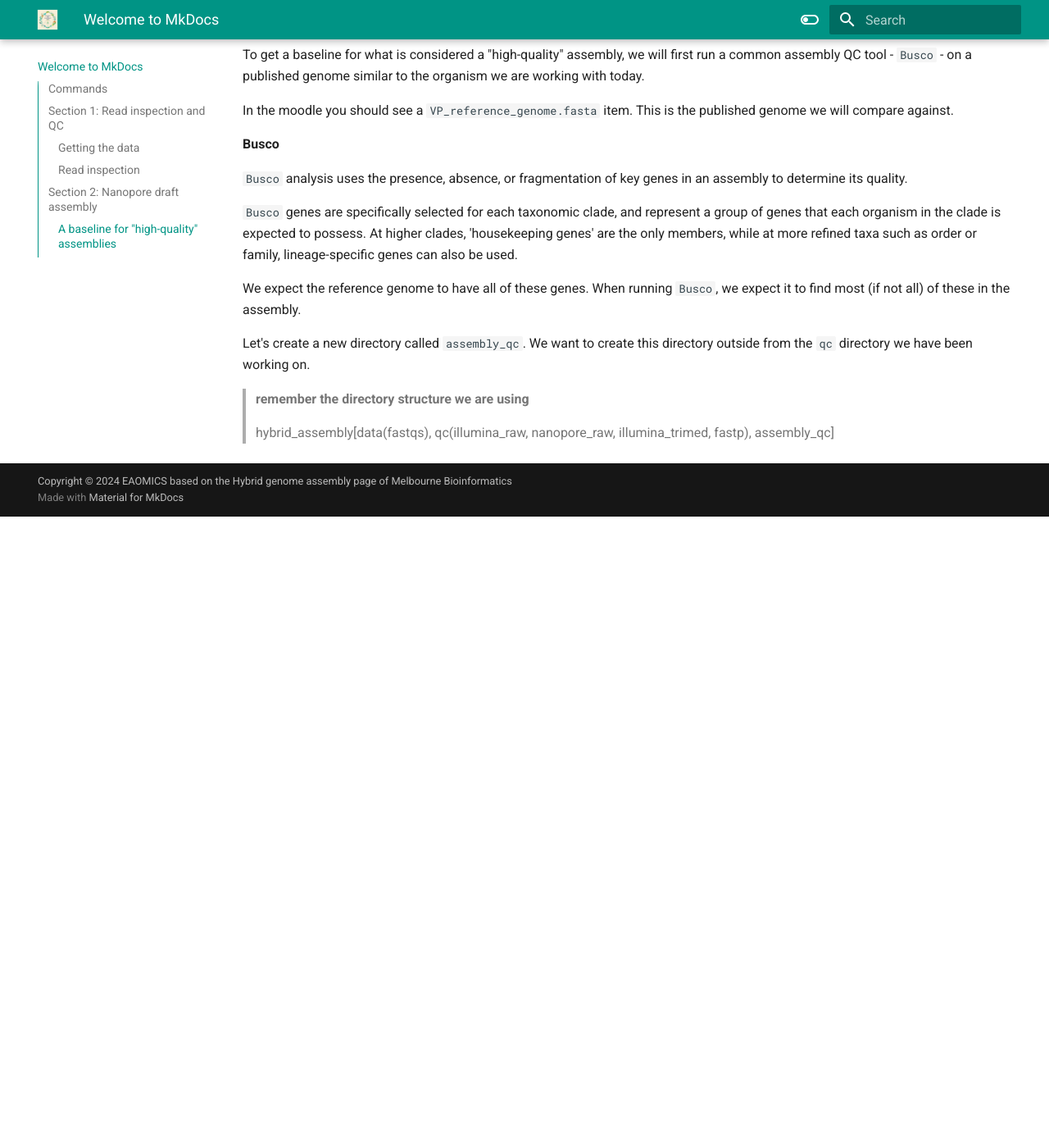
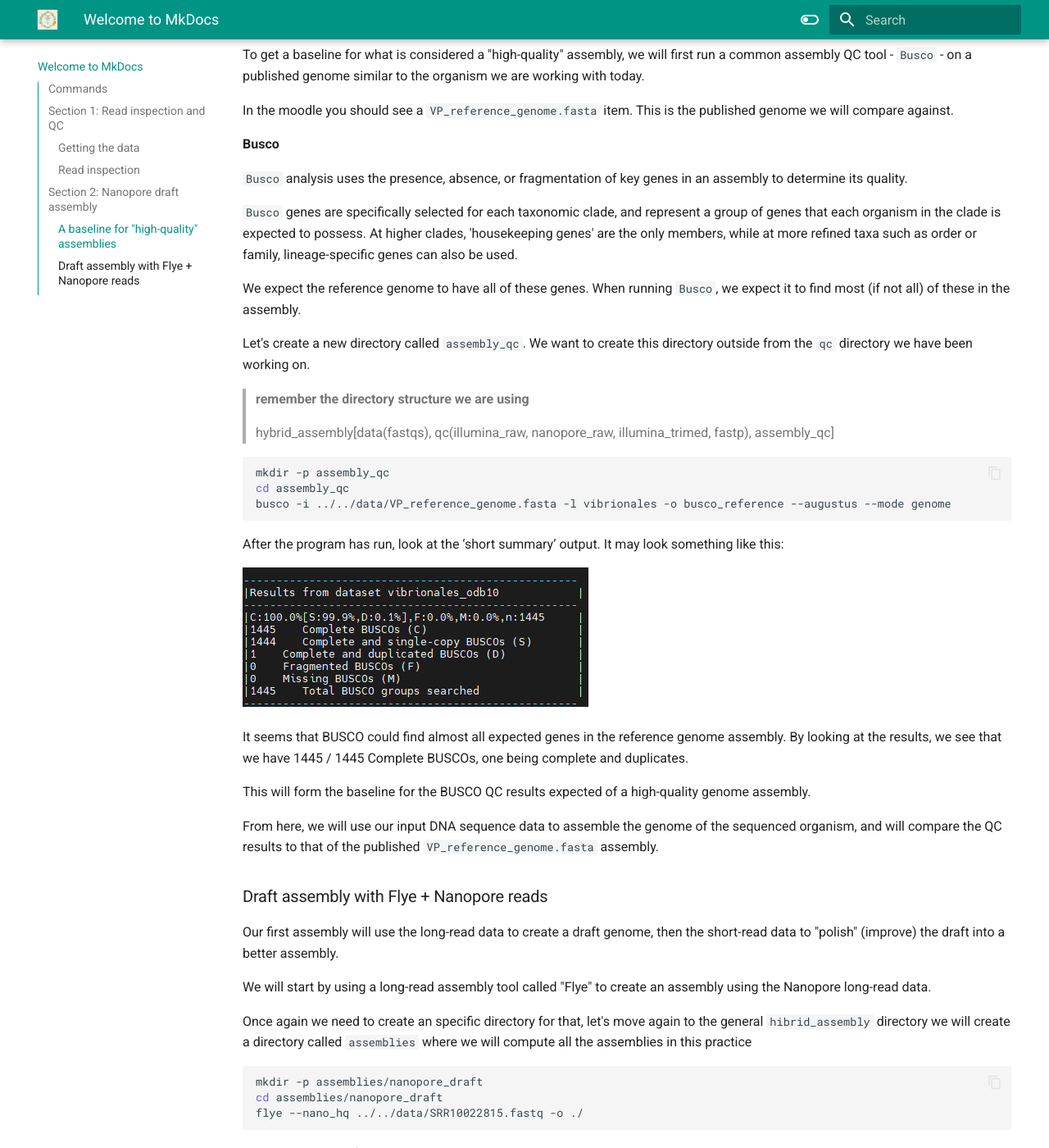
Before and after one commit to EAEOMICS/Hybrid-genome-assembly-practice, an MkDocs documentation site: the page built from docs/index.md, in a window 1280 px wide and 1400 px high, scrolled down 4840 px. Shown: the whole window at 82% size. Built offline with MkDocs 1.6.1 and Material for MkDocs 9.7.7, drawn with Linux system fonts in a browser that asks for light colours; emoji names are drawn with the system emoji font; before the commit the page ends 5470 px from its top, so only the background shows below that; some of the changed text lies outside the part shown.

Commit message:
new changes

````diff
--- a/docs/index.md
+++ b/docs/index.md
@@ -56,7 +56,7 @@ Depending on these summaries, we may choose to perform a QC step to remove any p
 **Run FastQC**
 
 As said before, we will use `FastQC` to see the quality of our **Illumina** reads. Once again, remember **Organization is key**, therefore we are going to create a new directory where we are going to save all our Quality Control outputs
-```{Bash}
+```shell
 mkdir -p qc/illumina_raw
 cd qc/illumina_raw
 
@@ -81,7 +81,7 @@ What do you think about them? Do you think they have enough quality? Let's discu
 It seams that our samples have some unwanted short reads and the quality of some bases is not as good as it could be.
 There are plenty of programs such as `trimmomatic` or `cutadapt` that can be used to filter our Illumina reads, but for making this exercise a bit simplier
 today we will use `Fastp`. we will use `-l` to set the minimum length of the filtered reads and `-q` to set the minimum phred quality
-```{Bash}
+```shell
 cd ..
 mkdir fastp
 cd fastp
@@ -92,7 +92,7 @@ fastp -i ../../data/SRR10022816_1.fastq -I ../../data/SRR10022816_2.fastq \
 We have generated two **new fastqs** called `SRR10022816_trimmed_1.fastq` and `SRR10022816_trimmed_2.fastq`. :warning: From now on when we say Illumina reads, these are the ones that we are talking about.
 Now is time to see how this new fastqs differ from the others
 
-```{Bash}
+```shell
 cd ..
 mkdir illumina_trimmed
 cd qc/illumina_trimmed
@@ -108,7 +108,7 @@ fastqc ../fastp/SRR10022816_trimmed_1.fastq ../fastp/SRR10022816_trimmed_2.fastq
 As you know the reads of Nanopore are much longer than the Illumina ones, although in some cases (such as 16S experiments) we can use FastQC to look at them, it is better to use
 a tool specifically designed for Nanopore, in this case we are going to use `Nanoplot`
 
-```{Bash}
+```shell
 cd ..
 mkdir nanopore_raw
 cd nanopore_raw
@@ -143,3 +143,48 @@ Let's create a new directory called `assembly_qc`. We want to create this direct
 > **remember the directory structure we are using**
 >
 >hybrid_assembly[data(fastqs), qc(illumina_raw, nanopore_raw, illumina_trimed, fastp), assembly_qc]
+
+```shell
+mkdir -p assembly_qc
+cd assembly_qc
+busco -i ../../data/VP_reference_genome.fasta -l vibrionales -o busco_reference --augustus --mode genome
+```
+After the program has run, look at the ‘short summary’ output. It may look something like this:
+
+<img src="assets/busco_reference.png">
+
+It seems that BUSCO could find almost all expected genes in the reference genome assembly.
+By looking at the results, we see that we have 1445 / 1445 Complete BUSCOs, one being complete and duplicates.
+
+This will form the baseline for the BUSCO QC results expected of a high-quality genome assembly.
+
+From here, we will use our input DNA sequence data to assemble the genome of the sequenced organism, and will compare the QC results to that of the published `VP_reference_genome.fasta` assembly.
+
+### Draft assembly with Flye + Nanopore reads
+
+Our first assembly will use the long-read data to create a draft genome, then the short-read data to "polish" (improve) the draft into a better assembly.
+
+We will start by using a long-read assembly tool called "Flye" to create an assembly using the Nanopore long-read data.
+
+Once again we need to create an specific directory for that, let's move again to the general `hibrid_assembly` directory
+we will create a directory called `assemblies` where we will compute all the assemblies in this practice
+
+```shell
+mkdir -p assemblies/nanopore_draft
+cd assemblies/nanopore_draft
+flye --nano_hq ../../data/SRR10022815.fastq -o ./
+```
+
+this are the results from our run:
+
+<img src="assets/nanopore_draft.png">
+
+with that info we already can make an idea of how good is our draft assembly, but let's compare this assembly with our reference genome. For that we are going to use `Busco` again and `Quast
+
+```shell
+cd assembly_qc
+
+busco -i ../assemblies/nanopore_draft/assembly.fasta -l vibrionales -o busco_draft_nanopore --augusutus --mode genome
+```
+
+<img src="assets/busco_draft_nanopore.png">
````
Also changed, not shown: docs/assets/Busco_draft_nanopore.png (added), docs/assets/Busco_reference.png (added), docs/assets/nanopore_draft.png (added).
